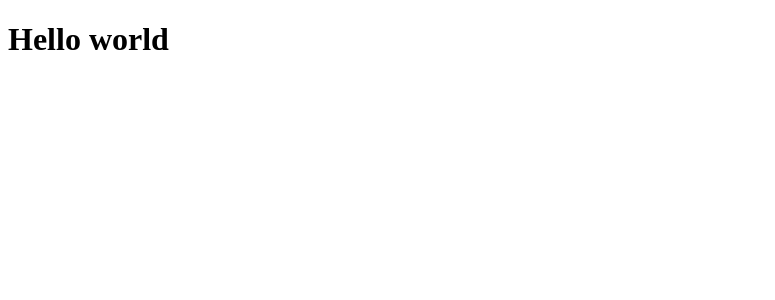
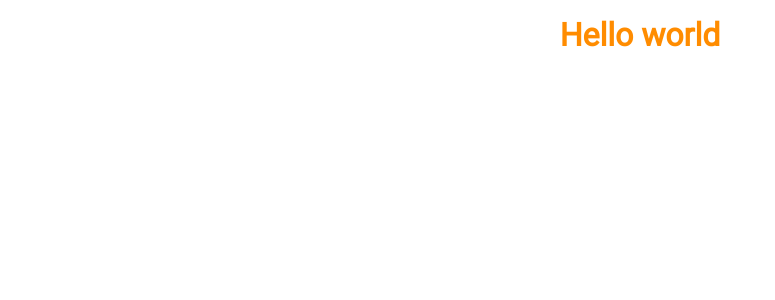
Before and after one commit to LisPavel/rs-m2-wepback-hw, a React app: page / in a window 1280 px wide. Shown: the top 300 px of the page, without its empty margins (0-775 px from the left). Built offline with nearby package versions, Linux system fonts and the light colour scheme.

Commit message:
feat: add initial styling

```diff
--- a/src/index.jsx
+++ b/src/index.jsx
@@ -1,6 +1,9 @@
 import React from "react";
 import { createRoot } from "react-dom/client";
 import { App } from "./App";
+
+import "./index.scss";
+
 const root = createRoot(document.getElementById("app"));
 
 root.render(<App />);
--- /dev/null
+++ b/src/index.scss
@@ -0,0 +1,22 @@
+@font-face {
+  font-family: "Roboto";
+  src: url("./fonts/Roboto-Regular.ttf") format("truetype");
+}
+
+* {
+  padding: 0;
+  margin: 0;
+  box-sizing: border-box;
+}
+
+body {
+  font-family: "Roboto", sans-serif;
+  max-width: 960px;
+  margin: 1rem auto;
+}
+
+h1 {
+  text-align: center;
+  margin-bottom: 1rem;
+  color: darkorange;
+}
```
